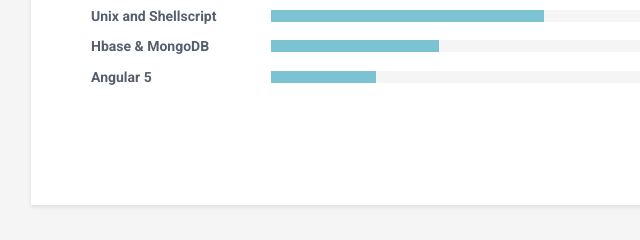
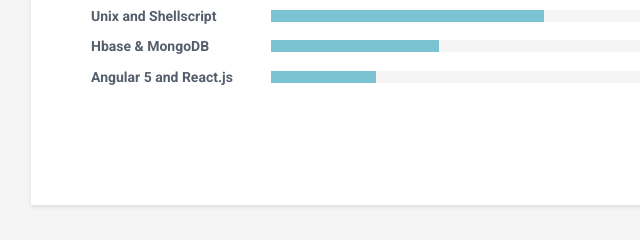
Before and after one commit to karthik19894/karthik19894.github.io, a plain HTML site: page index.html in a window 1280 px wide. Shown: the part 1316-1556 px from the top of the page, 129-769 px from the left. Drawn offline with nearby package versions, Linux system fonts and the light colour scheme.

Commit message:
Upskilled with React.js

```diff
--- a/index.html
+++ b/index.html
@@ -479,7 +479,7 @@
                     </div><!--//item-->
 
                      <div class="item">
-                        <h3 class="level-title">Angular 5</h3>
+                        <h3 class="level-title">Angular 5 and React.js</h3>
                         <div class="level-bar">
                             <div class="level-bar-inner" data-level="25%">
                             </div>
```
